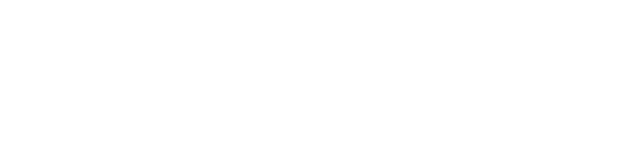
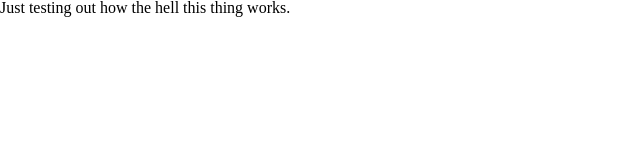
Before and after one commit to rachaelbriggs/Design-X, a plain HTML site: page index.html in a window 1280 px wide. Shown: the whole page, without its empty margins (0-640 px from the left). Drawn offline with Linux system fonts and the light colour scheme.

Commit message:
Update index.html

```diff
--- a/index.html
+++ b/index.html
@@ -16,6 +16,9 @@
 
         <!--Makes the site so it won't scale down on small devices -->
         <meta name="viewport" content="width=device-width, initial-scale=1"/>
+
+        Just testing out how the hell this thing works.
+
     </head>
 
     <body>
```
